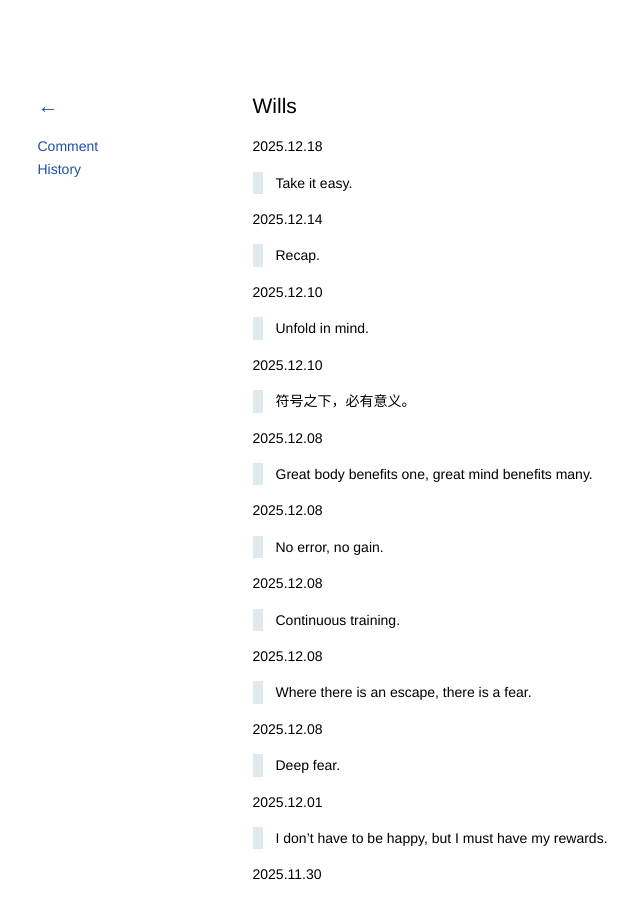
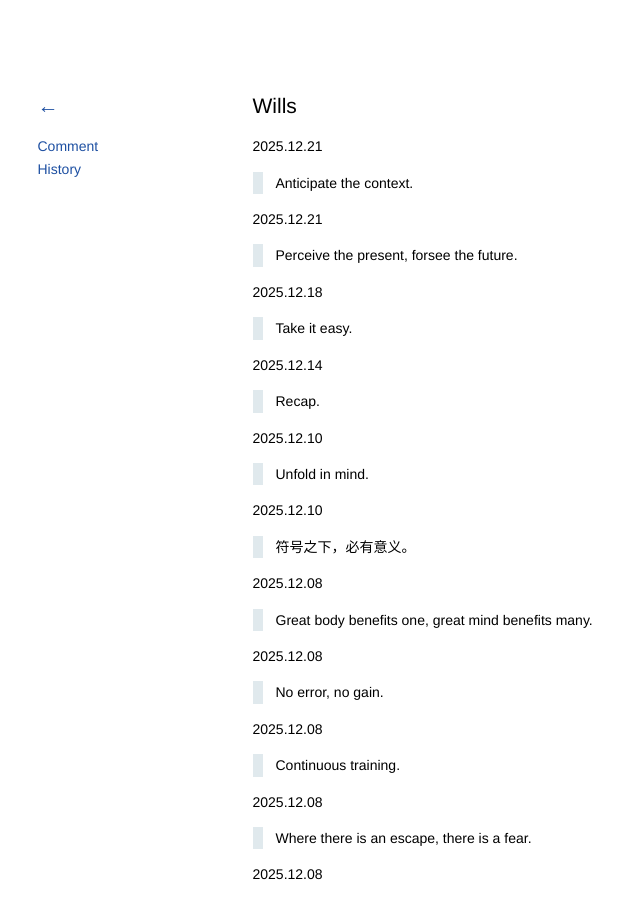
Before and after one commit to kidlj/awei, a Jekyll site: the page built from _wiki/wills.md, in a window 1280 px wide and 900 px high. Shown: the whole window, without its empty margins (95-735 px from the left). Built offline with Jekyll 4.4.1, drawn with Linux system fonts in a browser that asks for light colours.

Commit message:
update wills

```diff
--- a/_wiki/wills.md
+++ b/_wiki/wills.md
@@ -1,6 +1,14 @@
 ---
 title: Wills
 ---
+
+2025.12.21
+
+> Anticipate the context.
+
+2025.12.21
+
+> Perceive the present, forsee the future.
 
 2025.12.18
 
```
